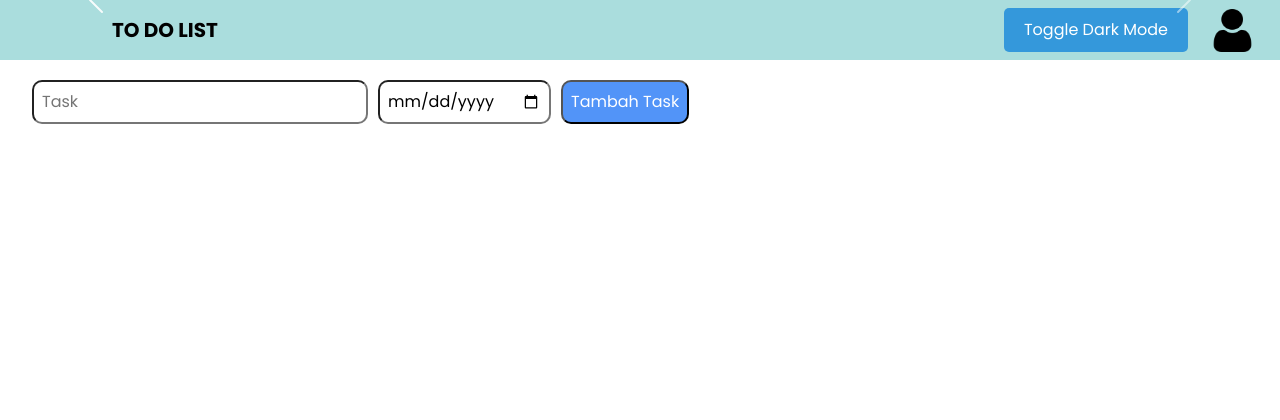
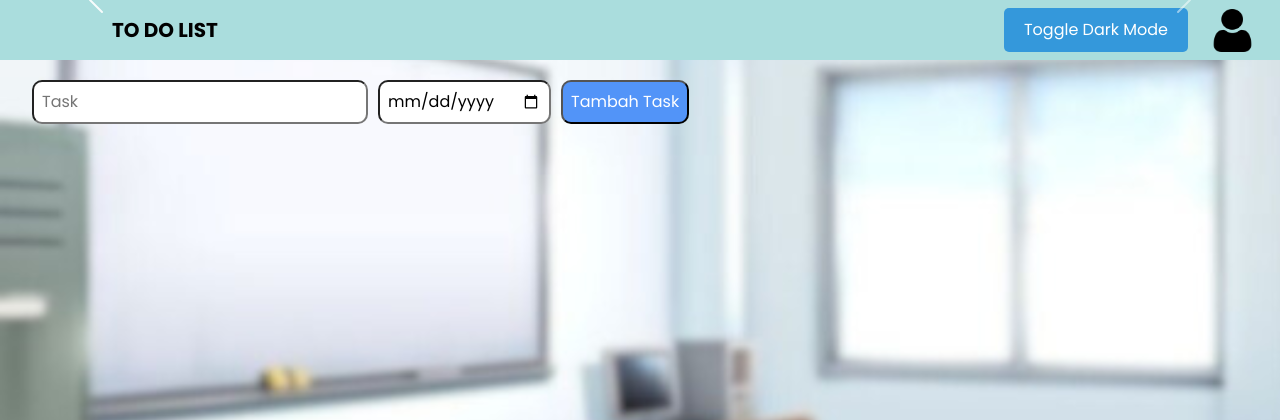
Before and after one commit to Khaisa-Shafa/LAB_PW1_UAS, a PHP site: page /todocrud/todolist.php in a window 1280 px wide. Shown: the top 420 px of the page. Run offline with PHP 8.4, Linux system fonts and the light colour scheme; data that the repository does not hold is empty.

Commit message:
update bg

```diff
--- a/style.css
+++ b/style.css
@@ -134,7 +134,7 @@ img{
 
 body {
   font-family: "Rokkitt", serif;
-  background-color: var(--bg);
+  background-image: url(bg.png);
   color: #010101;
 }
 
```
